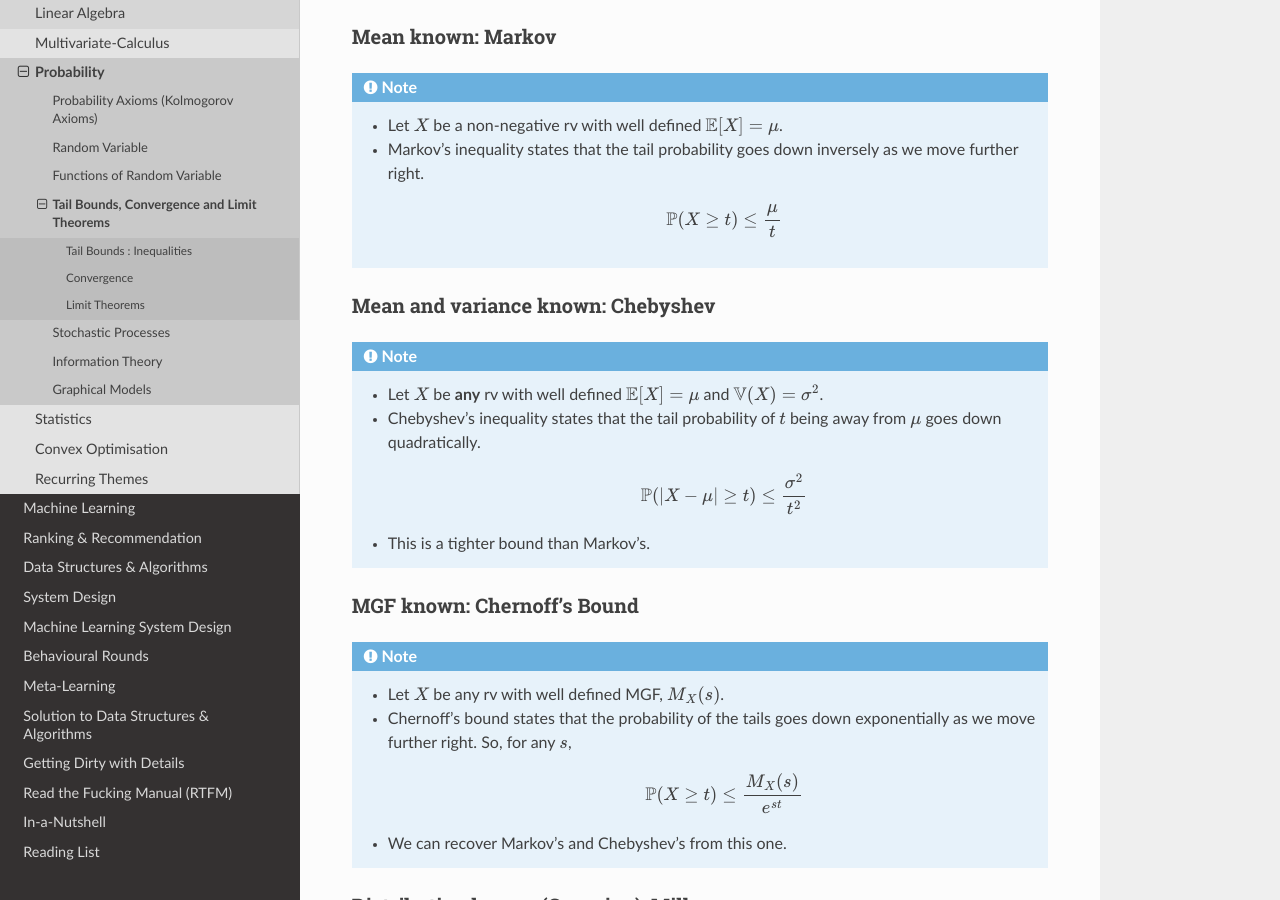
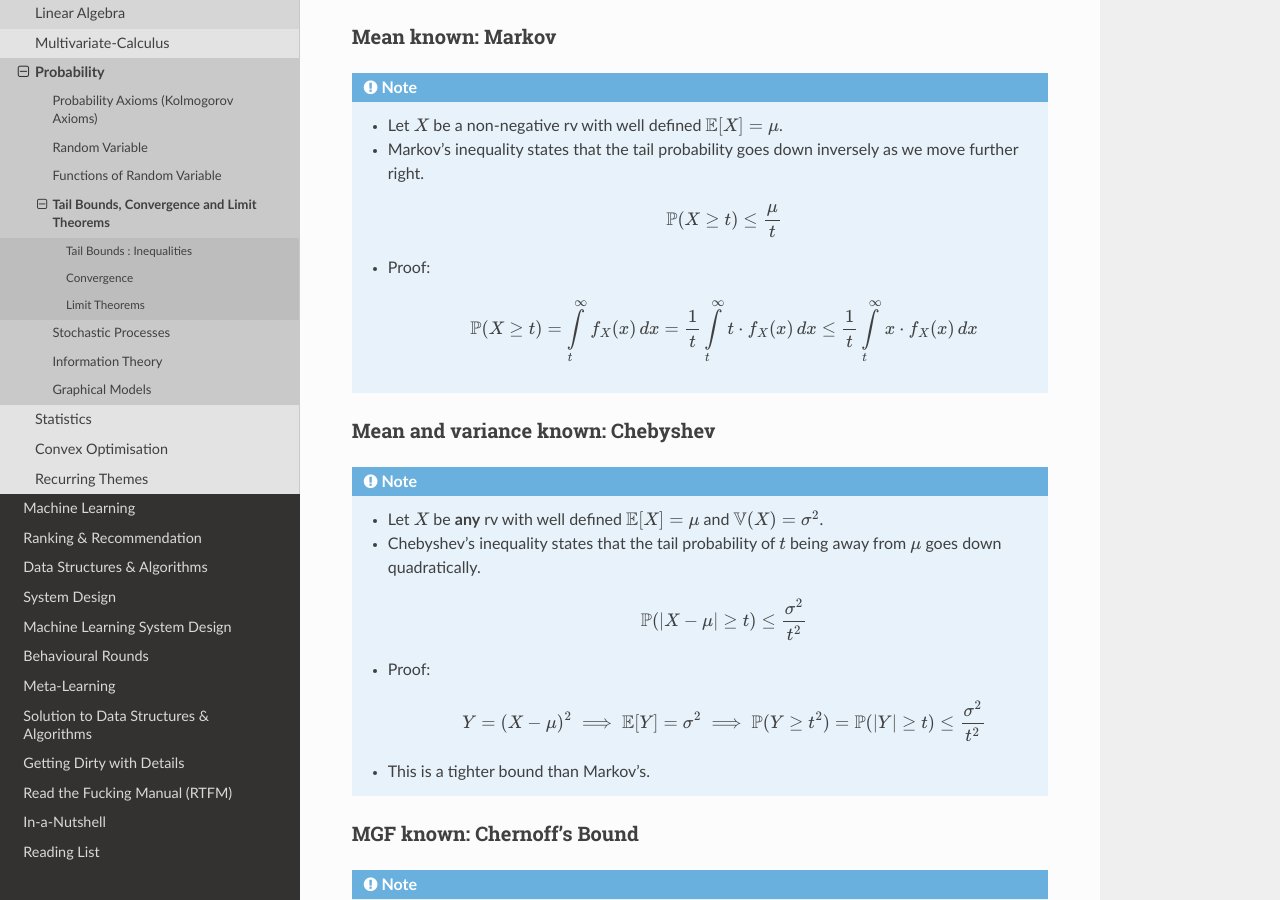
Before and after one commit to uselesstechjunks/leetcode, a Sphinx documentation site: the page built from docs/source/math/prob/ineq.rst, in a window 1280 px wide and 900 px high, scrolled down 462 px. Built offline with Sphinx 7.4.7 and the Read the Docs theme 2.0.0, drawn with Linux system fonts in a browser that asks for light colours.

Commit message:
Update ineq.rst

```diff
--- a/docs/source/math/prob/ineq.rst
+++ b/docs/source/math/prob/ineq.rst
@@ -19,6 +19,9 @@ Mean known: Markov
 	* Markov's inequality states that the tail probability goes down inversely as we move further right.
 
 		.. math:: \mathbb{P}(X\geq t)\leq \frac{\mu}{t}
+	* Proof:
+
+		.. math:: \mathbb{P}(X\geq t)=\int\limits_t^\infty f_X(x)\mathop{dx}=\frac{1}{t}\int\limits_t^\infty t\cdot f_X(x)\mathop{dx}\leq \frac{1}{t}\int\limits_t^\infty x\cdot f_X(x)\mathop{dx}
 
 Mean and variance known: Chebyshev
 ====================================
@@ -27,6 +30,9 @@ Mean and variance known: Chebyshev
 	* Chebyshev's inequality states that the tail probability of :math:`t` being away from :math:`\mu` goes down quadratically.
 
 		.. math:: \mathbb{P}(|X-\mu|\geq t)\leq \frac{\sigma^2}{t^2}
+	* Proof:
+
+		.. math:: Y=(X-\mu)^2\implies\mathbb{E}[Y]=\sigma^2\implies\mathbb{P}(Y\geq t^2)=\mathbb{P}(|Y|\geq t)\leq\frac{\sigma^2}{t^2}
 	* This is a tighter bound than Markov's.
 
 MGF known: Chernoff's Bound
```
